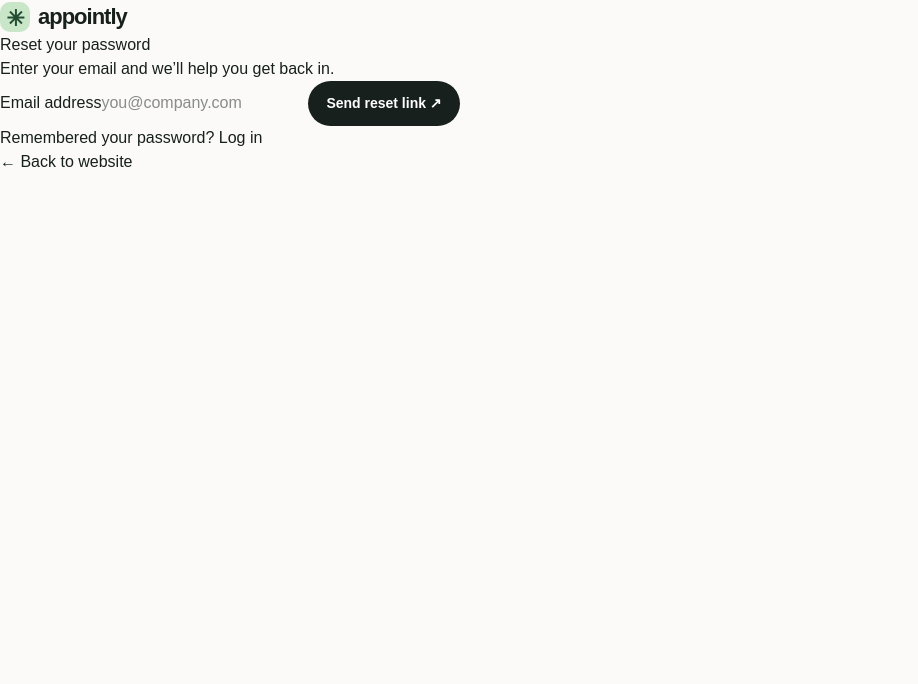
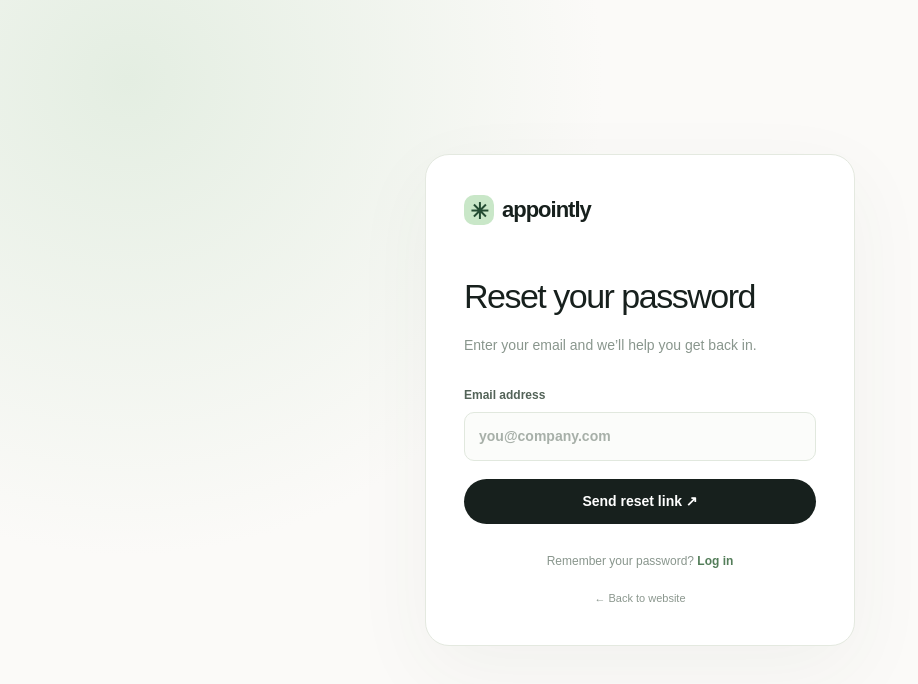
Before and after one commit to iamgajanan/appointment-booking-platform, a Next.js app: page /forgot-password in a window 1280 px wide. Shown: the top 684 px of the page, without its empty margins (0-918 px from the left). Built offline with nearby package versions, Linux system fonts and the light colour scheme; no server answers.

Commit message:
Connect password reset form to Supabase Auth

```diff
--- a/app/forgot-password/page.tsx
+++ b/app/forgot-password/page.tsx
@@ -1,2 +1,46 @@
+"use client";
+
 import Link from "next/link";
-export default function ForgotPasswordPage(){return <main className="auth-shell"><div className="auth-card"><Link href="/" className="brand"><span className="brand-mark">✳</span> appointly</Link><div className="auth-heading"><h1>Reset your password</h1><p>Enter your email and we’ll help you get back in.</p></div><form className="auth-form"><label>Email address<input type="email" placeholder="you@company.com" required/></label><button className="button button-dark" type="submit">Send reset link ↗</button></form><p className="auth-bottom">Remembered your password? <Link href="/login">Log in</Link></p><Link href="/" className="back-link">← Back to website</Link></div></main>}
+import { FormEvent, useState } from "react";
+import { supabase } from "@/lib/supabase";
+import "../auth.css";
+
+export default function ForgotPasswordPage() {
+  const [email, setEmail] = useState("");
+  const [error, setError] = useState("");
+  const [message, setMessage] = useState("");
+  const [loading, setLoading] = useState(false);
+
+  async function handleSubmit(event: FormEvent<HTMLFormElement>) {
+    event.preventDefault();
+    setError("");
+    setMessage("");
+    setLoading(true);
+    const { error: resetError } = await supabase.auth.resetPasswordForEmail(email, {
+      redirectTo: `${window.location.origin}/reset-password`,
+    });
+    setLoading(false);
+    if (resetError) {
+      setError(resetError.message);
+      return;
+    }
+    setMessage("If an account exists for this email, a password reset link has been sent.");
+  }
+
+  return (
+    <main className="auth-shell">
+      <div className="auth-card">
+        <Link href="/" className="brand"><span className="brand-mark">✳</span> appointly</Link>
+        <div className="auth-heading"><h1>Reset your password</h1><p>Enter your email and we’ll help you get back in.</p></div>
+        <form className="auth-form" onSubmit={handleSubmit}>
+          <label>Email address<input type="email" value={email} onChange={(event) => setEmail(event.target.value)} placeholder="you@company.com" required /></label>
+          {error && <p className="auth-error" role="alert">{error}</p>}
+          {message && <p className="auth-success" role="status">{message}</p>}
+          <button className="button button-dark" type="submit" disabled={loading}>{loading ? "Sending…" : "Send reset link ↗"}</button>
+        </form>
+        <p className="auth-bottom">Remember your password? <Link href="/login">Log in</Link></p>
+        <Link href="/" className="back-link">← Back to website</Link>
+      </div>
+    </main>
+  );
+}
```
